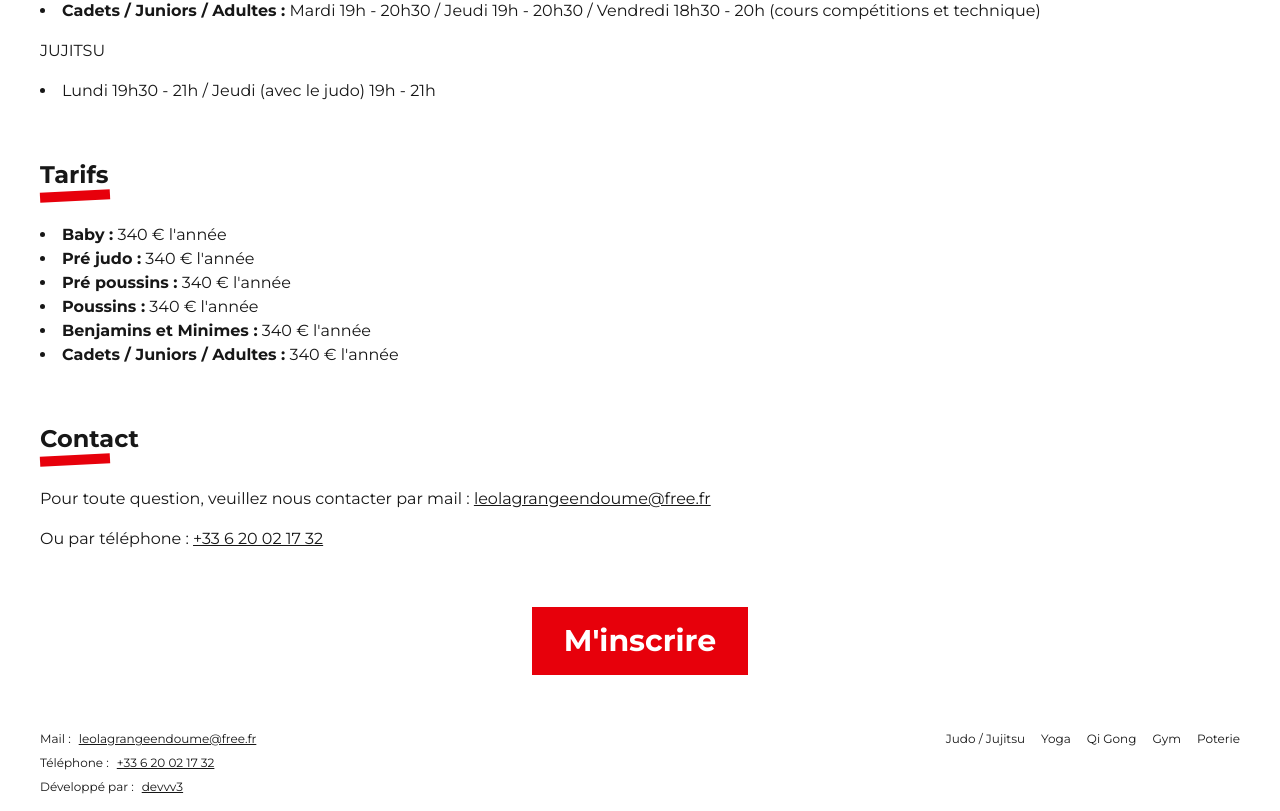
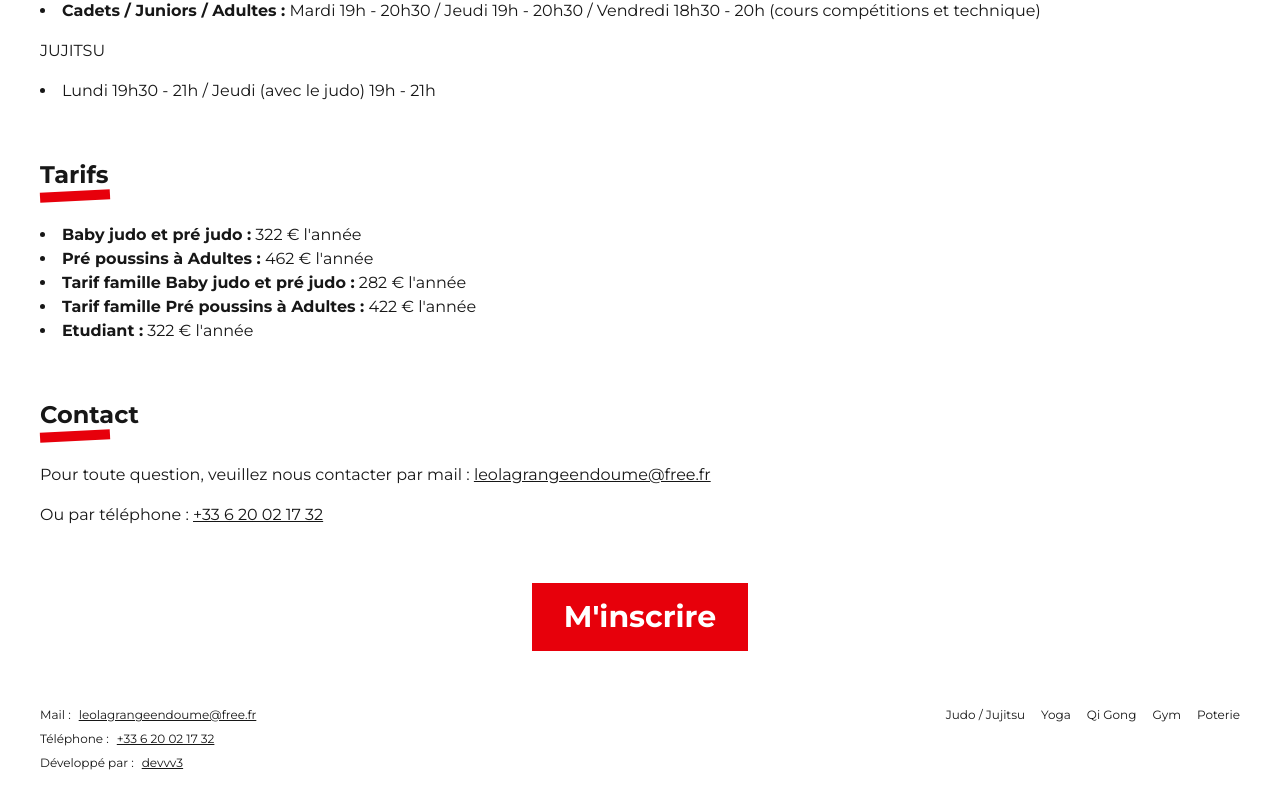
Before and after one commit to JeromeJULIEN/2025_ajm, a Next.js app: page /judo in a window 1280 px wide. Shown: the part 1397-2208 px from the top of the page. After the commit the page ends 2184 px from the top, so only its background shows below. Built offline with nearby package versions, Linux system fonts and the light colour scheme.

Commit message:
feat: update judo and pottery prices

```diff
--- a/src/app/judo/page.tsx
+++ b/src/app/judo/page.tsx
@@ -107,22 +107,21 @@ const page = () => {
         <Title label="Tarifs" />
         <ul className="list-disc list-inside mb-10">
           <li>
-            <strong>Baby :</strong> 340 € l&apos;année
+            <strong>Baby judo et pré judo :</strong> 322 € l&apos;année
           </li>
           <li>
-            <strong>Pré judo :</strong> 340 € l&apos;année
+            <strong>Pré poussins à Adultes :</strong> 462 € l&apos;année
           </li>
           <li>
-            <strong>Pré poussins :</strong> 340 € l&apos;année
+            <strong>Tarif famille Baby judo et pré judo :</strong> 282 €
+            l&apos;année
           </li>
           <li>
-            <strong>Poussins :</strong> 340 € l&apos;année
+            <strong>Tarif famille Pré poussins à Adultes :</strong> 422 €
+            l&apos;année
           </li>
           <li>
-            <strong>Benjamins et Minimes :</strong> 340 € l&apos;année
-          </li>
-          <li>
-            <strong>Cadets / Juniors / Adultes :</strong> 340 € l&apos;année
+            <strong>Etudiant :</strong> 322 € l&apos;année
           </li>
         </ul>
         {/* contact */}
--- a/src/app/poterie/page.tsx
+++ b/src/app/poterie/page.tsx
@@ -42,22 +42,22 @@ const page = () => {
         <Title label="Tarifs" />
         <ul className="list-disc list-inside mb-10">
           <li>
-            <strong>Baby (4/5 ans):</strong> 165 € l&apos;année
+            <strong>Baby (4/5 ans):</strong> 360 € l&apos;année
           </li>
           <li>
-            <strong>Ados (6/16 ans) :</strong> 205 € l&apos;année
+            <strong>Ados (6/16 ans) :</strong> 450 € l&apos;année
           </li>
           <li>
-            <strong>Adultes (+16 ans):</strong> 245 € l&apos;année
+            <strong>Adultes (+16 ans):</strong> 540 € l&apos;année
           </li>
           <li>
-            <strong>Tarif famille Baby (4/5 ans):</strong> 145 € l&apos;année
+            <strong>Tarif famille Baby (4/5 ans):</strong> 320 € l&apos;année
           </li>
           <li>
-            <strong>Tarif famille Ados (6/16 ans) :</strong> 185 € l&apos;année
+            <strong>Tarif famille Ados (6/16 ans) :</strong> 410 € l&apos;année
           </li>
           <li>
-            <strong>Tarif famille Adultes (+16 ans):</strong> 225 € l&apos;année
+            <strong>Tarif famille Adultes (+16 ans):</strong> 500 € l&apos;année
           </li>
         </ul>
         {/* contact */}
```
